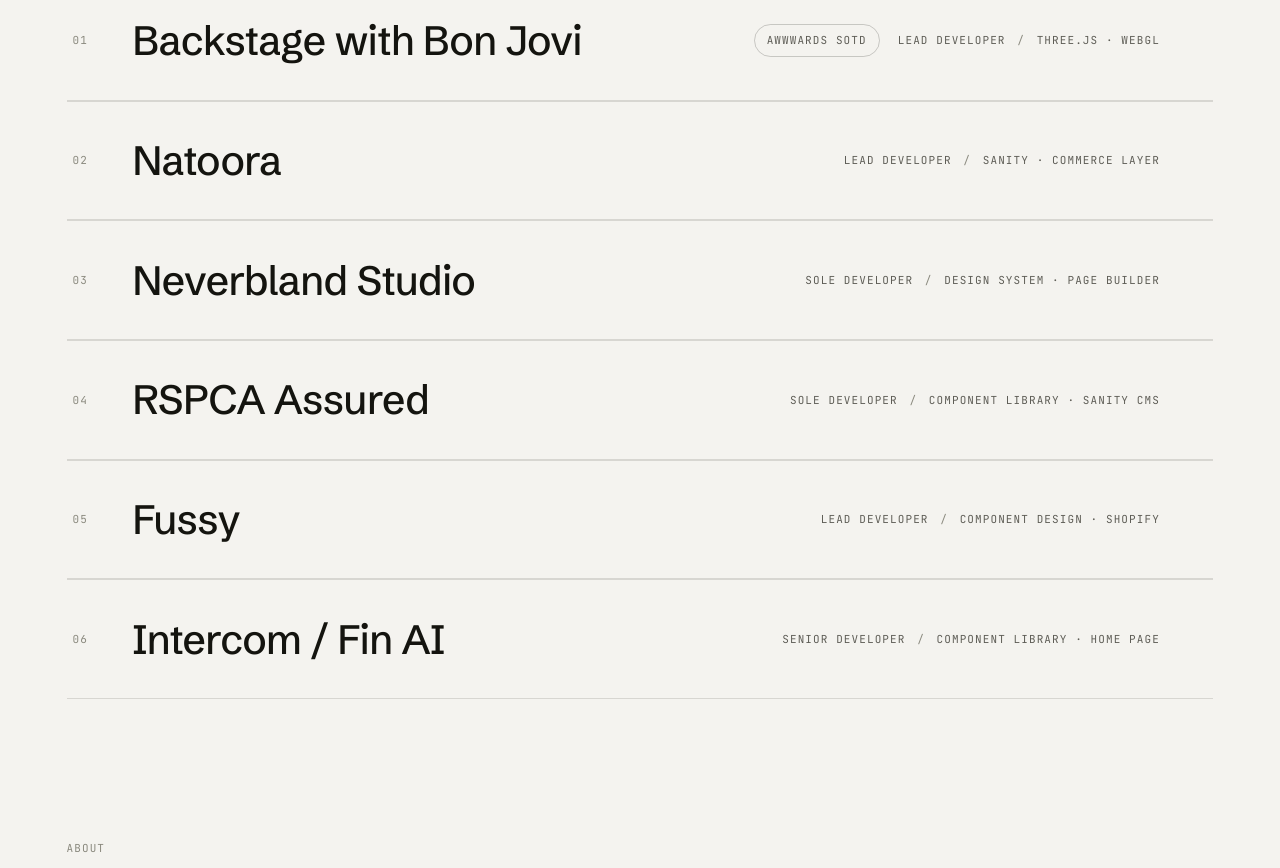
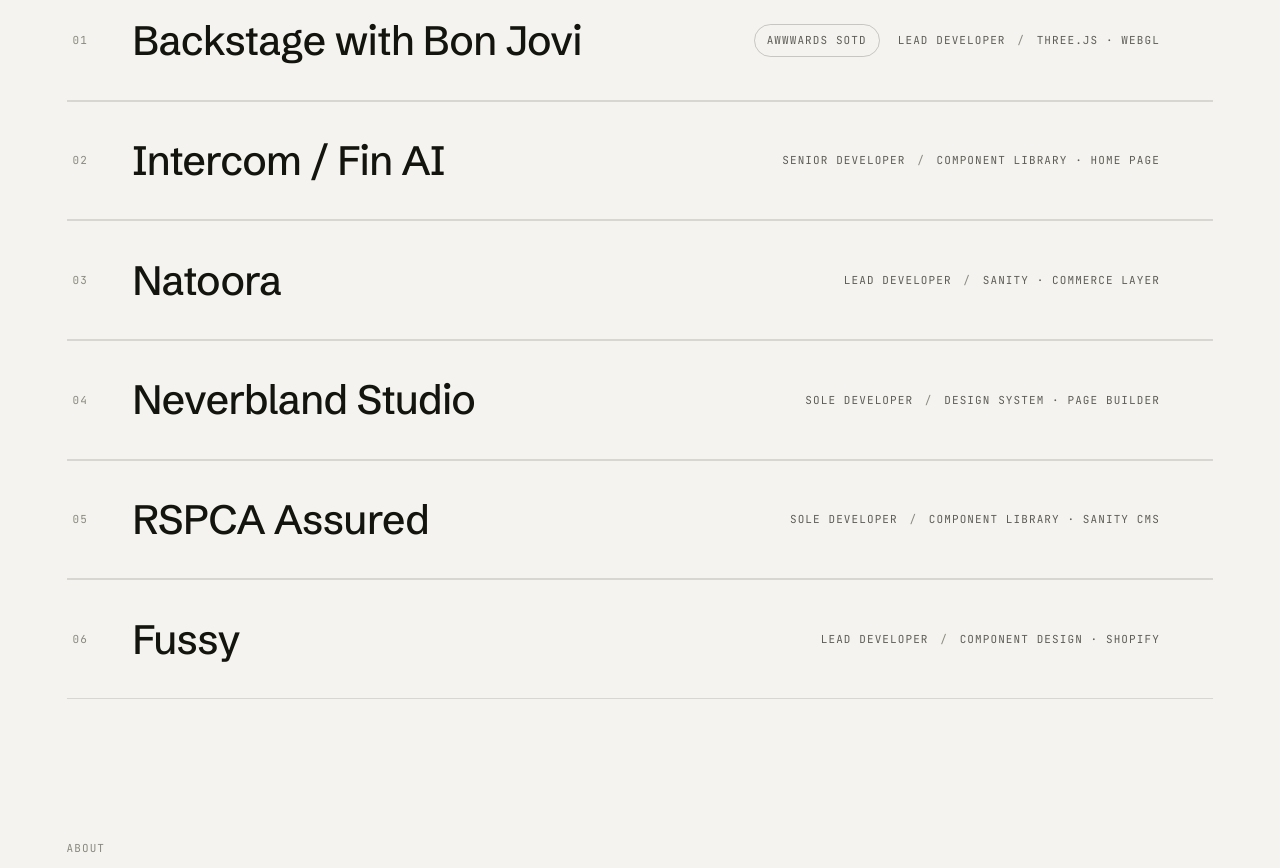
Before and after one commit to samclk/sam-clark-dev, a Next.js app: page / in a window 1280 px wide. Shown: the part 1780-2648 px from the top of the page. Built offline with nearby package versions, Linux system fonts and the light colour scheme.

Commit message:
feat: move Intercom / Fin AI to second and derive the row index
The index was hardcoded per entry, so reordering meant renumbering by hand and
getting it wrong was silent. It now comes from the array position, and the key
comes from the name, so order is the only thing the data expresses.

```diff
--- a/components/WorkList/WorkList.tsx
+++ b/components/WorkList/WorkList.tsx
@@ -1,9 +1,9 @@
 import { tv } from 'tailwind-variants';
 import type { HeadingLevel } from '@/types/headingLevel';
 
+/** Order here is the order on the page. The index is derived, so reordering is a move and nothing else. */
 const WORKS = [
   {
-    index: '01',
     name: 'Backstage with Bon Jovi',
     url: 'https://backstage.bonjovi.com/',
     tag: 'Awwwards SOTD',
@@ -11,39 +11,34 @@
     built: 'Three.js · WebGL',
   },
   {
-    index: '02',
+    name: 'Intercom / Fin AI',
+    url: 'https://fin.ai/',
+    role: 'Senior Developer',
+    built: 'Component library · Home page',
+  },
+  {
     name: 'Natoora',
     url: 'https://natoora.com/en-GB/',
     role: 'Lead Developer',
     built: 'Sanity · Commerce Layer',
   },
   {
-    index: '03',
     name: 'Neverbland Studio',
     url: 'https://neverbland.com/',
     role: 'Sole Developer',
     built: 'Design system · Page builder',
   },
   {
-    index: '04',
     name: 'RSPCA Assured',
     url: 'https://www.rspcaassured.org.uk/',
     role: 'Sole Developer',
     built: 'Component library · Sanity CMS',
   },
   {
-    index: '05',
     name: 'Fussy',
     url: 'https://fussy.com/',
     role: 'Lead Developer',
     built: 'Component design · Shopify',
-  },
-  {
-    index: '06',
-    name: 'Intercom / Fin AI',
-    url: 'https://fin.ai/',
-    role: 'Senior Developer',
-    built: 'Component library · Home page',
   },
 ];
 
@@ -81,11 +76,11 @@
       </div>
 
       <ul>
-        {WORKS.map((work) => (
-          <li key={work.index}>
+        {WORKS.map((work, i) => (
+          <li key={work.name}>
             <a className={row()} href={work.url} target="_blank" rel="noreferrer">
               <span className={rule()} aria-hidden="true" />
-              <span className={index()}>{work.index}</span>
+              <span className={index()}>{String(i + 1).padStart(2, '0')}</span>
               <span className={name()}>
                 {work.name}
                 {/* a label rather than aria-label, so the role and stack are still announced */}
```
